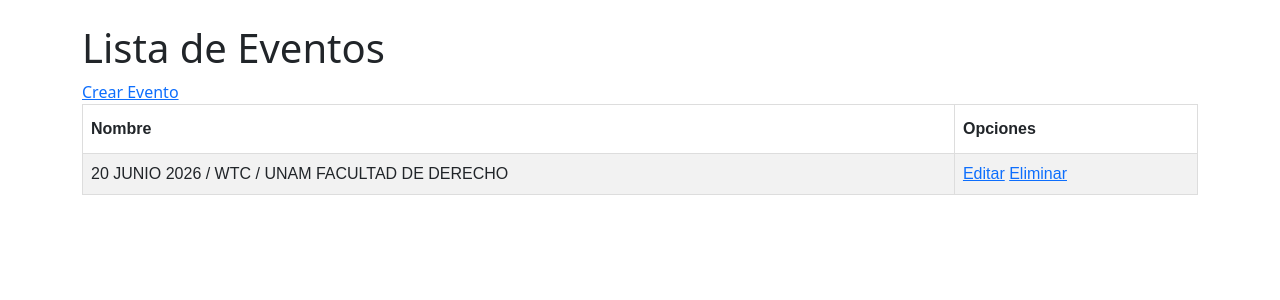
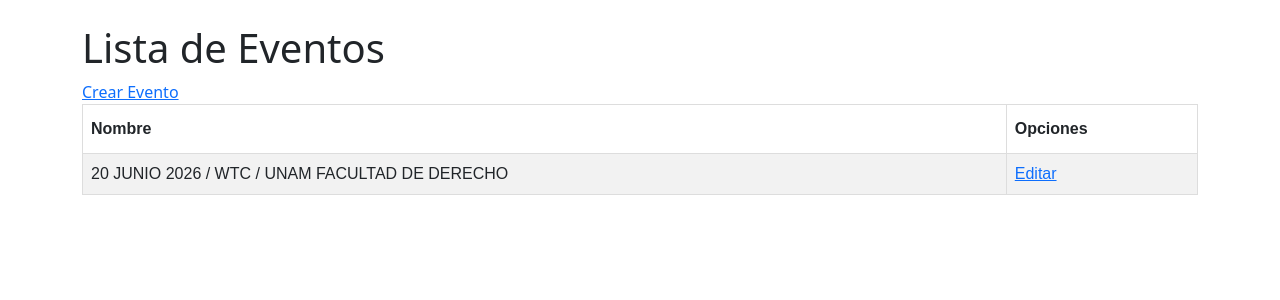
Before and after one commit to meg544/django-p61L, a Django app: page /eventos/ in a window 1280 px wide. Shown: the part 56-356 px from the top of the page. Run offline with Django 4.2, Linux system fonts and the light colour scheme; a user stored in the database is signed in; data comes from the database, SQL or seed files in the repository.

Commit message:
se eliminan las opciones de eliminar evento y proveedor

```diff
--- a/myapp/templates/eventos/listar_eventos.html
+++ b/myapp/templates/eventos/listar_eventos.html
@@ -42,7 +42,7 @@
         <td>{{ evento.nombre }}</td>
         <td>
             <a href="{% url 'editar_evento' evento.pk %}">Editar</a>
-            <a href="{% url 'eliminar_evento' evento.pk %}">Eliminar</a>
+
         </td>
     </tr>
     {% endfor %}
--- a/myapp/templates/proveedores/listar_proveedores.html
+++ b/myapp/templates/proveedores/listar_proveedores.html
@@ -44,7 +44,7 @@
         <td>{{ proveedor.contacto }}</td>
         <td>
             <a href="{% url 'editar_proveedor' proveedor.pk %}">Editar</a>
-            <a href="{% url 'eliminar_proveedor' proveedor.pk %}">Eliminar</a>
+
         </td>
     </tr>
     {% endfor %}
```
